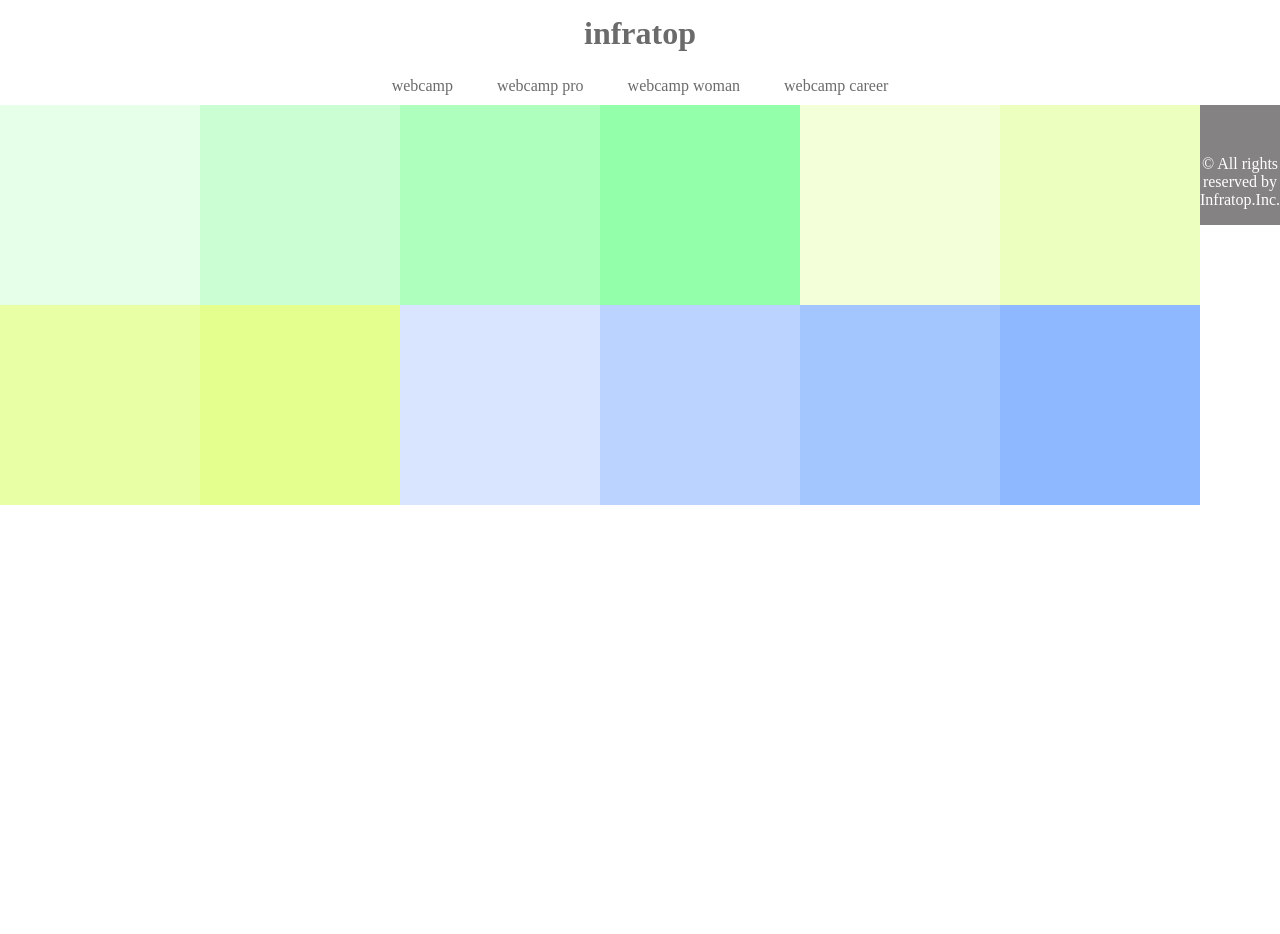
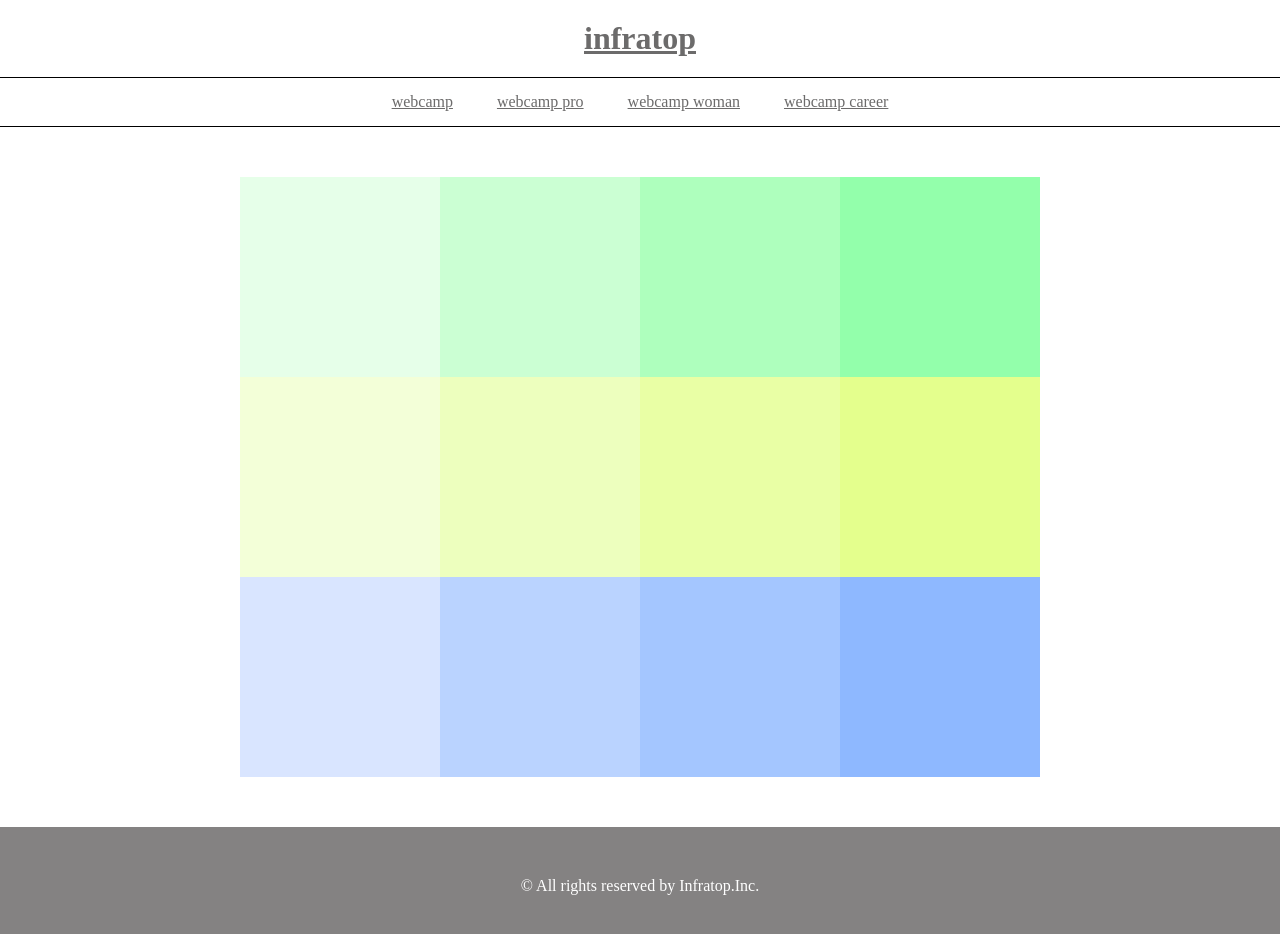
Before and after one commit to gengotsukai/Chapter5ENSHUKADAI, a plain HTML site: page index.html in a window 1280 px wide. Before the commit the page ends 800 px from the top, so only its background shows below. Drawn offline with Linux system fonts and the light colour scheme.

Commit message:
yatto owarimashita...

```diff
--- a/index.html
+++ b/index.html
@@ -13,7 +13,7 @@
       <a href="https://web-camp.io/">infratop</a>
     </h1>
   </header>
-  <nav>
+   <nav>
     <ul class="nav-list">
       <li class="nav-list-item">
         <a href="https://web-camp.io/">webcamp</a>
@@ -28,7 +28,9 @@
         <a href="https://web-camp.io/">webcamp career</a>
        </li>
     </ul>
+   </nav>
 
+   <div class="main clearfix">
     <div class="box1"></div>
     <div class="box2"></div>
     <div class="box3"></div>
@@ -41,6 +43,7 @@
     <div class="box10"></div>
     <div class="box11"></div>
     <div class="box12"></div>
+  </div>
 
   <!-- footer -->
   <footer>
--- a/style.css
+++ b/style.css
@@ -3,9 +3,6 @@
   padding: 0;
   box-sizing: border-box;
   color: #6c6b6b;
-}
-a {
-  text-decoration: none;
 }
 
 .clearfix::after {
@@ -13,9 +10,10 @@ a {
   display:block;
   clear:both;
 }
+
 header {
   width: 90%;
-  padding: 15px 0;
+  padding: 20px 0;
   margin: 0 auto;
   text-align: center;
 }
@@ -23,15 +21,27 @@ header {
 header .headline {
   font-size: 32px;
 }
+
+nav {
+  border-top: solid 1px black;
+  border-bottom: solid 1px black;
+}
+
 .nav-list {
   text-align: center;
-  padding: 10px 0;
+  padding: 15px 0;
   margin: 0 auto;
 }
+
 .nav-list-item {
   list-style: none;
   display: inline-block;
   margin: 0 20px;
+}
+
+.main {
+  width: 800px;
+  margin: 50px auto;
 }
 
 .box1{
@@ -125,6 +135,7 @@ footer {
   padding: 50px 0;
   background-color: #848282;
 }
+
 .footer-text {
   color: #fff;
 }
```
